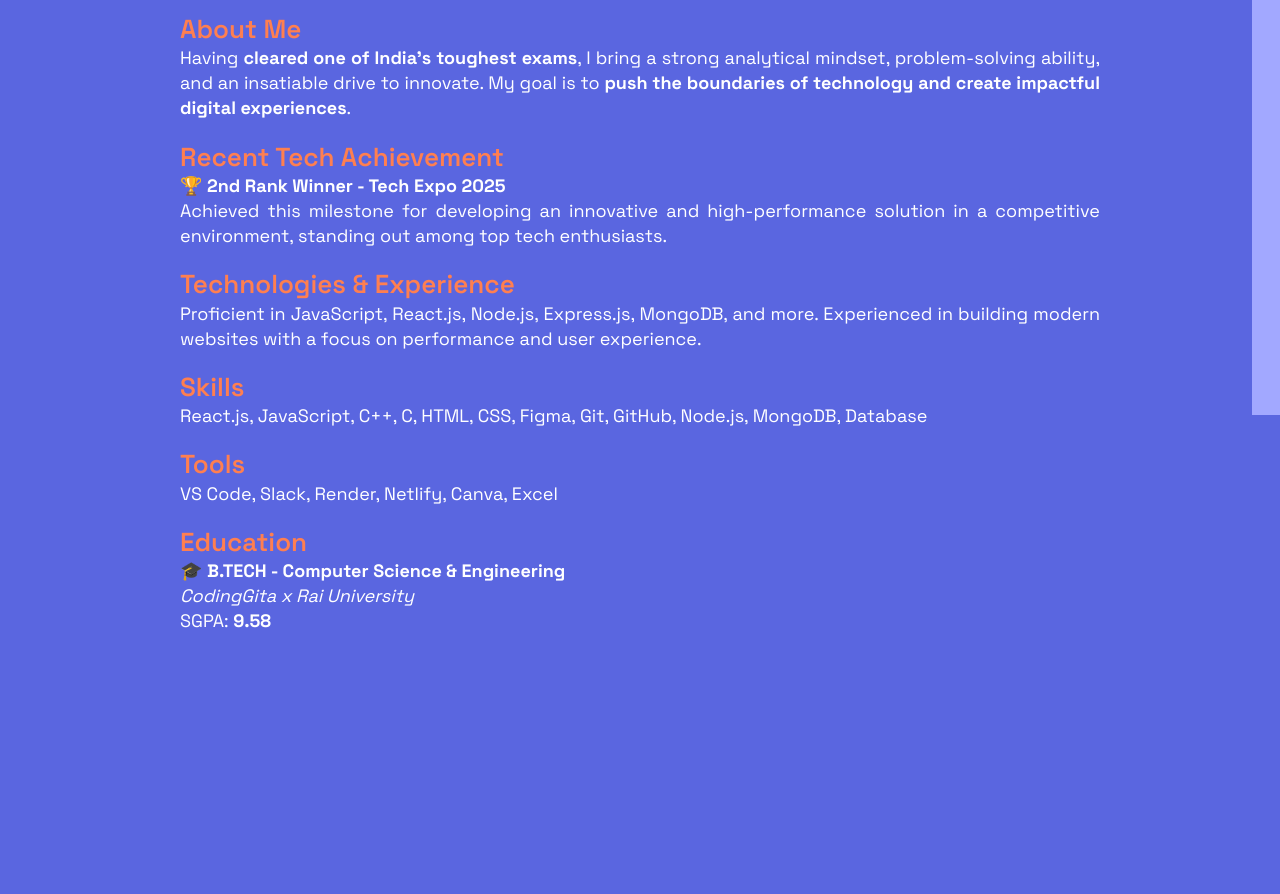
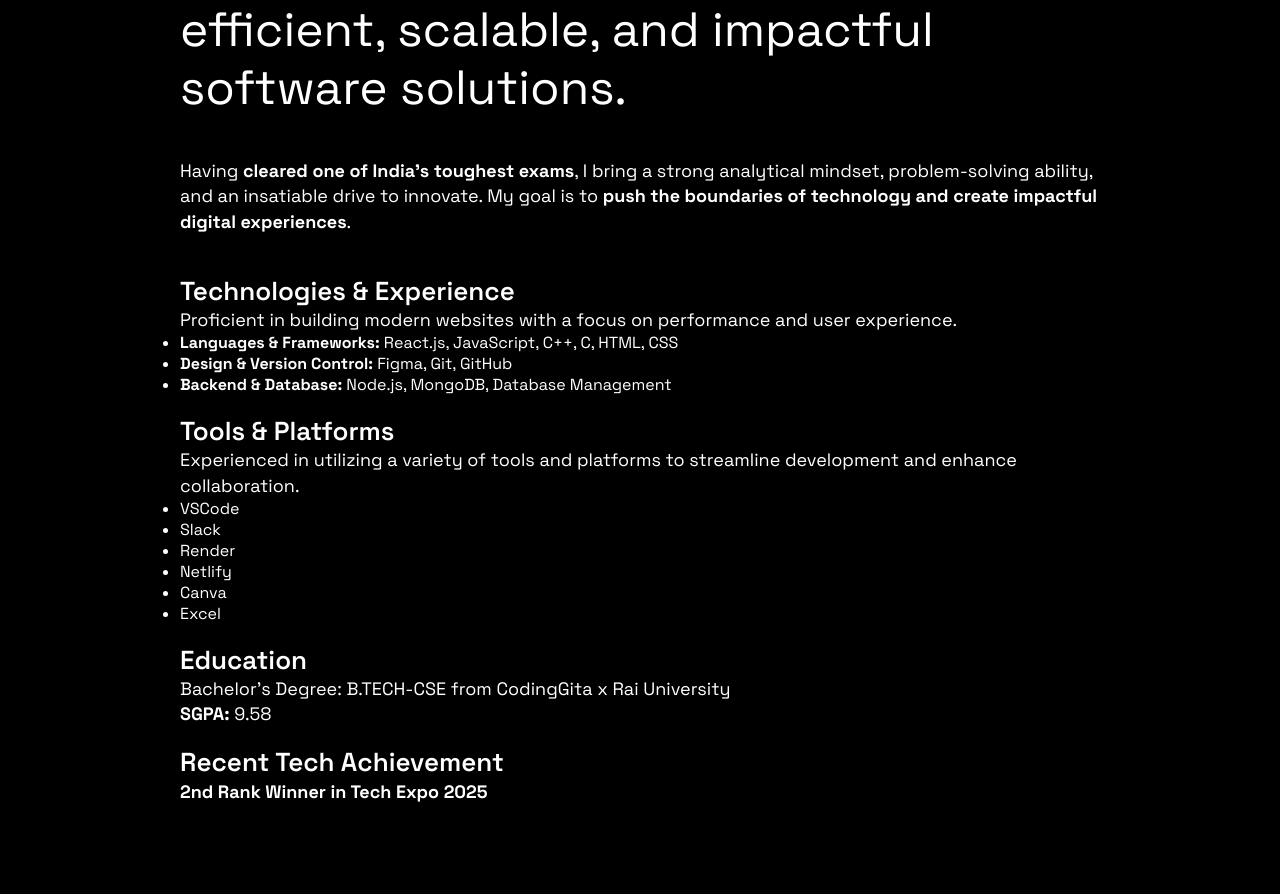
Before and after one commit to Aashish-gif/TAJ_World, a plain HTML site: page about.html in a window 1280 px wide. Shown: the part 356-1250 px from the top of the page. Before the commit the page ends 1086 px from the top, so only its background shows below. Drawn offline with Linux system fonts and the light colour scheme.

Commit message:
Updatd About Section

```diff
--- a/about.html
+++ b/about.html
@@ -1,83 +1,103 @@
 <!DOCTYPE html>
 <html lang="en">
 <head>
-    <meta charset="UTF-8">
-    <meta name="viewport" content="width=device-width, initial-scale=1.0">
+  <meta charset="UTF-8" />
+  <meta name="viewport" content="width=device-width, initial-scale=1.0" />
   <title>T.A.J.'s World</title>
-    <link rel="stylesheet" href="css/style.css">
-    <link rel="stylesheet" href="css/loader.css">
-    <link rel="stylesheet" href="css/menu.css">
-    <link rel="preconnect" href="https://fonts.googleapis.com">
-    <link rel="preconnect" href="https://fonts.gstatic.com" crossorigin>
-    <link href="https://fonts.googleapis.com/css2?family=Space+Grotesk:wght@300;400;500;600;700&display=swap" rel="stylesheet">
-    <link rel="icon" type="image/png" href="img/favicon.png" sizes="16x16">
+  <link rel="stylesheet" href="css/style.css" />
+  <link rel="stylesheet" href="css/loader.css" />
+  <link rel="stylesheet" href="css/menu.css" />
+  <link rel="preconnect" href="https://fonts.googleapis.com" />
+  <link rel="preconnect" href="https://fonts.gstatic.com" crossorigin />
+  <link
+    href="https://fonts.googleapis.com/css2?family=Space+Grotesk:wght@300;400;500;600;700&display=swap"
+    rel="stylesheet"
+  />
+  <link rel="icon" type="image/png" href="img/favicon.png" sizes="16x16" />
 </head>
 
 <!-- Google tag (gtag.js) -->
 <script async src="https://www.googletagmanager.com/gtag/js?id=G-QPNWJ63XYC"></script>
 <script>
   window.dataLayer = window.dataLayer || [];
-  function gtag(){dataLayer.push(arguments);}
-  gtag('js', new Date());
+  function gtag() {
+    dataLayer.push(arguments);
+  }
+  gtag("js", new Date());
 
-  gtag('config', 'G-QPNWJ63XYC');
+  gtag("config", "G-QPNWJ63XYC");
 </script>
 
-<body style="background-color: #5A66E0; color: #FFFFFF; max-width: 960px; margin: auto; font-family: 'Space Grotesk', sans-serif;">
-
-<nav role="navigation" style="background: #340EBA; padding: 10px;">
+<body style="background-color: black; color: white; max-width: 960px; margin: auto">
+  <nav role="navigation">
     <div id="menuToggle">
       <input type="checkbox" />
-        <span style="background: #FF7F50;"></span>
-        <span style="background: #FF7F50;"></span>
-        <span style="background: #FF7F50;"></span>
-        <ul id="menu" style="background: #A2A8FF; padding: 10px;">
-            <a href="index.html"><li style="color: #340EBA;">T.A.J.'s World</li></a>
-            <a href="about.html"><li class="active" style="color: #340EBA;">About</li></a>
-            <a href="legal.html"><li style="color: #340EBA;">Legal</li></a>
-            <a href="contact.html"><li style="color: #340EBA;">Contact</li></a>
+      <span style="background: white;"></span>
+      <span style="background: white;"></span>
+      <span style="background: white;"></span>
+      <ul id="menu">
+        <a href="index.html"><li>T.A.J.'s World</li></a>
+        <a href="about.html"><li class="active">About</li></a>
+        <a href="legal.html"><li>Legal</li></a>
+        <a href="contact.html"><li>Contact</li></a>
       </ul>
     </div>
   </nav>
 
-<div style="margin: 10% 20px; text-align: justify;">
+  <div style="margin: 10% 20px;">
     <p>
-        <a href="index.html" style="color: #FF7F50; text-decoration: none; font-weight: bold;">T.A.J.'s World</a> / About
+      <a href="index.html" style="color: #fff; text-decoration: none;">T.A.J.'s World</a> / About
     </p>
-    <br><br>
+    <br /><br /><br />
+    <h1>
+      I'm T.A.J. (Tejwani Aashish Jitendrakumar), a passionate Full-Stack Developer dedicated to building efficient, scalable, and impactful software solutions.
+    </h1>
+    <br /><br />
+    <p>
+      Having <strong>cleared one of India's toughest exams</strong>, I bring a strong analytical mindset, problem-solving ability, and an insatiable drive to innovate. My goal is to <strong>push the boundaries of technology and create impactful digital experiences</strong>.
+    </p>
+    <br /><br />
 
-    <h1 style="color: #FF7F50;">I'm T.A.J. (Tejwani Aashish Jitendrakumar)</h1>
-    <p>A passionate Full-Stack Developer dedicated to building efficient, scalable, and impactful software solutions.</p>
-    <br>
+    <!-- Technologies & Experience Section -->
+    <h2>Technologies & Experience</h2>
+    <p>
+      Proficient in building modern websites with a focus on performance and user experience.
+    </p>
+    <ul>
+      <li><strong>Languages & Frameworks:</strong> React.js, JavaScript, C++, C, HTML, CSS</li>
+      <li><strong>Design & Version Control:</strong> Figma, Git, GitHub</li>
+      <li><strong>Backend & Database:</strong> Node.js, MongoDB, Database Management</li>
+    </ul>
+    <br />
 
-    <h2 style="color: #FF7F50;">About Me</h2>
-    <p>Having <strong>cleared one of India's toughest exams</strong>, I bring a strong analytical mindset, problem-solving ability, and an insatiable drive to innovate. My goal is to <strong>push the boundaries of technology and create impactful digital experiences</strong>.</p>
-    <br>
+    <!-- Tools Section -->
+    <h2>Tools & Platforms</h2>
+    <p>
+      Experienced in utilizing a variety of tools and platforms to streamline development and enhance collaboration.
+    </p>
+    <ul>
+      <li>VSCode</li>
+      <li>Slack</li>
+      <li>Render</li>
+      <li>Netlify</li>
+      <li>Canva</li>
+      <li>Excel</li>
+    </ul>
+    <br />
 
-    <h2 style="color: #FF7F50;">Recent Tech Achievement</h2>
-    <p><strong>🏆 2nd Rank Winner - Tech Expo 2025</strong></p>
-    <p>Achieved this milestone for developing an innovative and high-performance solution in a competitive environment, standing out among top tech enthusiasts.</p>
-    <br>
+    <!-- Education Section -->
+    <h2>Education</h2>
+    <p>
+      Bachelor's Degree: B.TECH-CSE from CodingGita x Rai University<br />
+      <strong>SGPA:</strong> 9.58
+    </p>
+    <br />
 
-    <h2 style="color: #FF7F50;">Technologies & Experience</h2>
-    <p>Proficient in JavaScript, React.js, Node.js, Express.js, MongoDB, and more. Experienced in building modern websites with a focus on performance and user experience.</p>
-    <br>
-
-    <h2 style="color: #FF7F50;">Skills</h2>
-    <p>React.js, JavaScript, C++, C, HTML, CSS, Figma, Git, GitHub, Node.js, MongoDB, Database</p>
-    <br>
-
-    <h2 style="color: #FF7F50;">Tools</h2>
-    <p>VS Code, Slack, Render, Netlify, Canva, Excel</p>
-    <br>
-
-    <h2 style="color: #FF7F50;">Education</h2>
+    <!-- Recent Tech Achievement Section -->
+    <h2>Recent Tech Achievement</h2>
     <p>
-        🎓 <strong>B.TECH - Computer Science & Engineering</strong><br>
-        <em>CodingGita x Rai University</em><br>
-        SGPA: <strong>9.58</strong>
+      <strong>2nd Rank Winner in Tech Expo 2025</strong>
     </p>
   </div>
-
 </body>
 </html>
```
Lines whose indentation alone changed are shown as unchanged.
